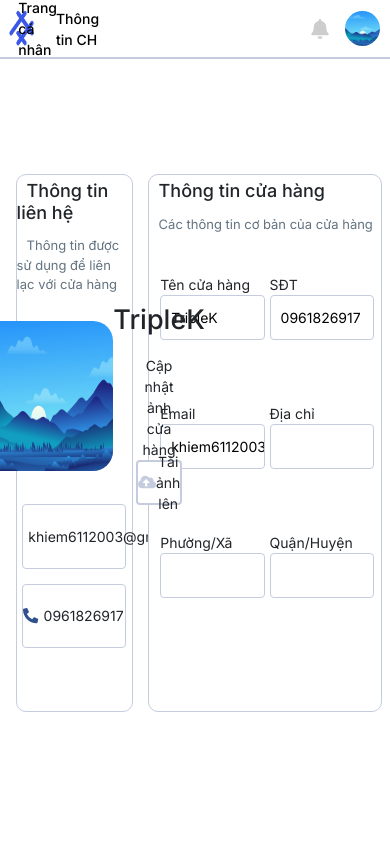
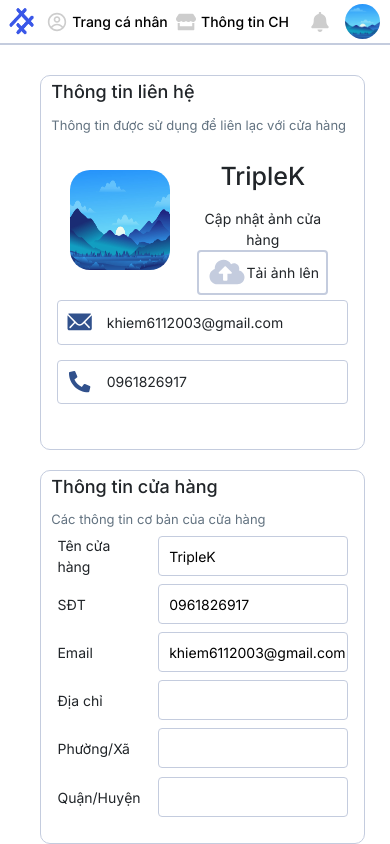
Before and after one commit to phamtuankietuit/Bookstore, a React (Create React App) app: page /storeinfo in a window 390 px wide. Built offline with nearby package versions, Linux system fonts and the light colour scheme.

Commit message:
responsive Thong tin cua hang

```diff
--- a/src/components/NewHeader/NewHeader.module.scss
+++ b/src/components/NewHeader/NewHeader.module.scss
@@ -13,6 +13,7 @@
 .logo-container {
     height: 100%;
     width: 4%;
+    min-width: 45px;
     justify-content: center;
     align-items: center;
 }
@@ -23,6 +24,7 @@
 .tab-container {
     height: 100%;
     width: 21%;
+    min-width: 250px;
     display: flex;
 }
 .profile-tag {
--- a/src/pages/StoreInfo/StoreInfo.module.scss
+++ b/src/pages/StoreInfo/StoreInfo.module.scss
@@ -3,6 +3,8 @@
     height: 100vh;
 }
 .header-and-content {
+    display: flex;
+    flex-direction: column;
     width: 100%;
     height: 100%;
 }
@@ -10,19 +12,23 @@
 .header {
     width: 100%;
     height: 7%;
+    max-height: 45px;
+    min-height: 40px;
 }
 //content
 .content {
     width: 100%;
-    height: 91%;
+    height: calc(100% - 45px);
     display: flex;
     align-items: center;
+    padding-right: 4%;
+    padding-left: 4%;
 }
 //khối 1
 .content1 {
     height: 70%;
     width: 30%;
-    margin-left: 4%;
+    min-width: 325px;
     border-radius: 10px;
     border: 1px solid #c4ccde;
     background: #fff;
@@ -30,6 +36,8 @@
     display: flex;
     align-items: center;
     flex-direction: column;
+    min-height: 385px;
+    max-height: 450px;
 }
 .content1 h3 {
     height: fit-content;
@@ -50,6 +58,7 @@
 .profile-card {
     width: 90%;
     height: 35%;
+    max-height: 185px;
     margin-top: 6%;
     align-items: center;
     display: flex;
@@ -83,6 +92,7 @@
 .profile-tag {
     width: 90%;
     height: 12%;
+    max-height: 60px;
     margin-top: 15px;
     border: #c4ccde 1px solid;
     border-radius: 4px;
@@ -139,13 +149,16 @@
 //khối 2
 .content2 {
     height: 70%;
-    width: 60%;
+    width: 70%;
     border-radius: 10px;
     border: 1px solid #c4ccde;
     background: #fff;
     display: flex;
     flex-direction: column;
     align-items: center;
+    min-height: 385px;
+    min-width: 325px;
+    max-height: 450px;
 }
 //input text
 .input-text-container {
@@ -195,3 +208,131 @@
     height: fit-content;
     width: 100%;
 }
+@media screen and (max-width: 770px) {
+    .profile-avt {
+        width: 100px;
+        height: 100px;
+    }
+    .infor-card h1 {
+        font-size: 25px;
+    }
+    .content {
+        display: flex;
+        flex-direction: column;
+        overflow: scroll;
+        justify-content: center;
+        align-items: center;
+    }
+    .content1 {
+        width: 375px;
+        margin-left: 0;
+        margin-right: 0;
+        min-height: 360px;
+    }
+    .content2 {
+        margin-top: 20px;
+        width: 375px;
+        min-height: 350px;
+        margin-left: 0;
+    }
+    .header-and-content {
+        display: flex;
+        flex-direction: column;
+        width: 100%;
+        height: 100%;
+    }
+    .content {
+        width: 100%;
+        height: calc(100% - 45px);
+        display: flex;
+        align-items: center;
+        padding-top: 30px;
+        padding-right: 0;
+    }
+    .header {
+        width: 100%;
+        height: 45px;
+    }
+}
+@media screen and (max-height: 500px) {
+    .content1 {
+        max-height: 385px;
+    }
+    .content2 {
+        max-height: 385px;
+    }
+    .content {
+        min-height: 400px;
+    }
+}
+@media screen and (max-height: 860px) and (max-width: 1050px) {
+    .content1 {
+        max-height: 385px;
+    }
+    .content2 {
+        max-height: 385px;
+    }
+    .content {
+        min-height: 400px;
+    }
+}
+@media screen and (min-height: 861px) and (min-width: 1050px) {
+    .content1 {
+        max-height: 400px;
+    }
+    .content2 {
+        max-height: 400px;
+    }
+}
+@media screen and (max-height: 770px) and (max-width: 769px) {
+    .content {
+        min-height: 725px;
+    }
+}
+@media screen and (max-width: 420px) {
+    .content1 {
+        max-width: 325px;
+    }
+    .content2 {
+        max-width: 325px;
+    }
+    .grid-content {
+        display: flex;
+        flex-direction: row;
+        align-items: center;
+    }
+    .grid-content p {
+        height: fit-content;
+        width: 90px;
+        margin-right: 15px;
+    }
+    .text-inp {
+        width: 190px;
+        height: 40px;
+        border-radius: 4px;
+        border: 1px solid #c4ccde;
+        background: #fff;
+        text-indent: 10px;
+        font-size: 14px;
+        &:hover {
+            border-radius: 4px;
+            border: 2px solid #555555;
+            background: #fff;
+        }
+        &:focus {
+            border-radius: 4px;
+            border: 2px solid #007bff;
+            background: #fff;
+        }
+        outline: none;
+    }
+    .input-text-container {
+        height: 70%;
+        width: 90%;
+        margin-top: 5px;
+        display: grid;
+        grid-template-columns: 100%;
+        grid-template-rows: 16.5% 16.5% 16.5% 16.5% 16.5% 17.5%;
+        gap: 5px;
+    }
+}
```
